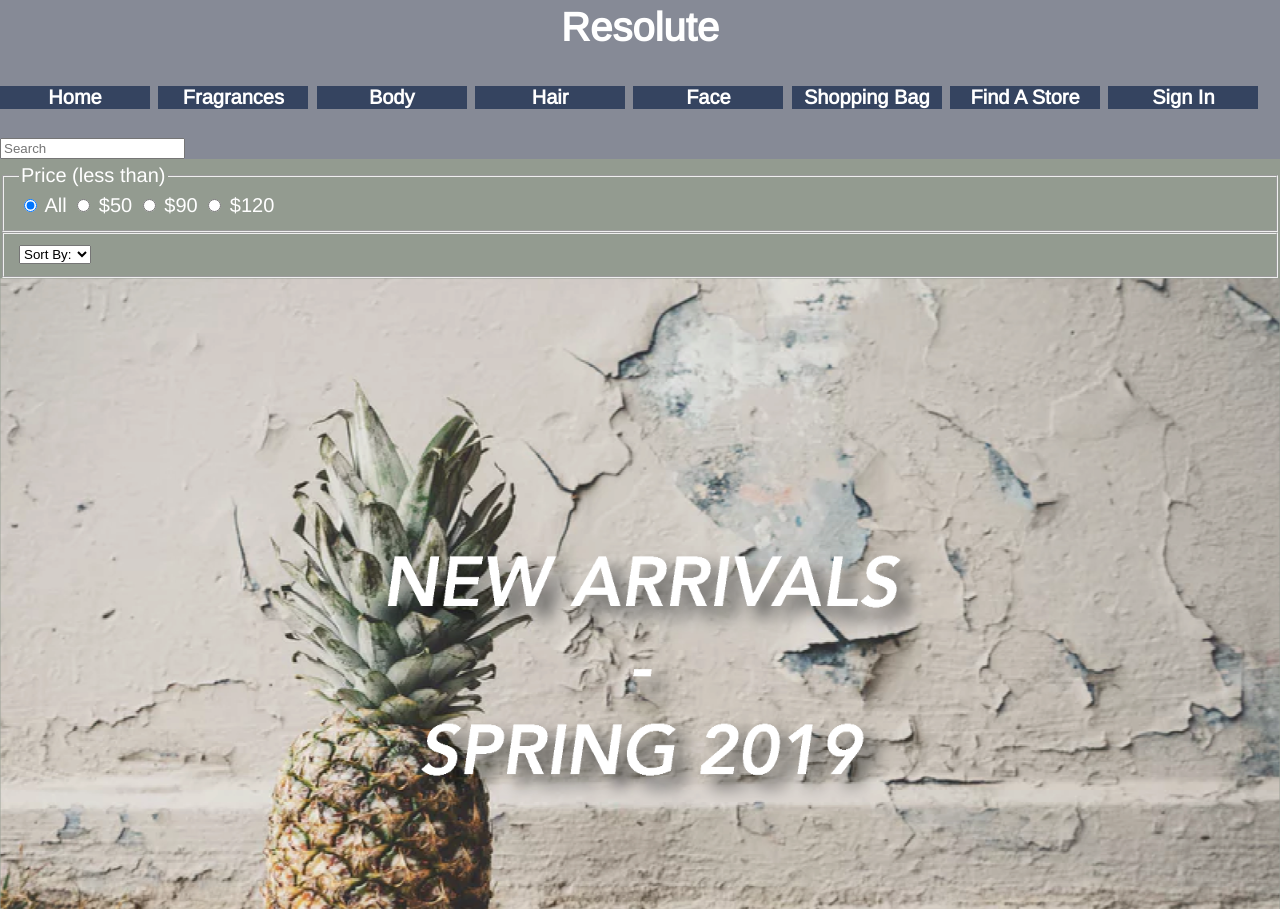
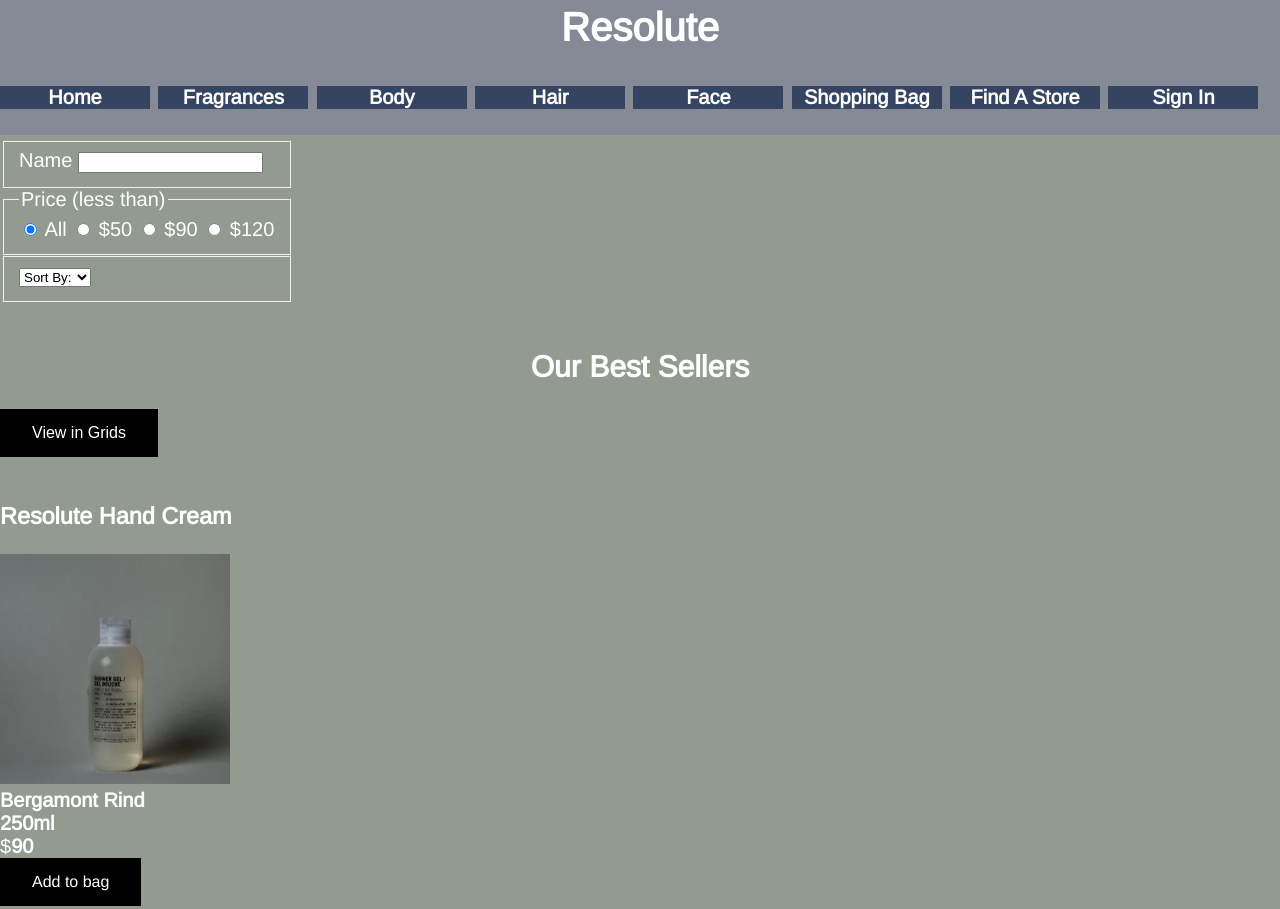
Before and after one commit to idd-bs19/webstoreNew, a plain HTML site: page index.html in a window 1280 px wide. Shown: the part 200-1109 px from the top of the page. Drawn offline with nearby package versions, Linux system fonts and the light colour scheme.

Commit message:
search bar is functioning

```diff
--- a/css/main.css
+++ b/css/main.css
@@ -1,3 +1,7 @@
+.form {
+  display: inline-block;
+  padding: none;
+}
 body{
   display:inline-block;
   font-size:1.25em;
--- a/index.html
+++ b/index.html
@@ -23,13 +23,14 @@
         <a class="active" href="#">Find A Store</a>
         <a class="active" href="#">Sign In</a>
       </h2>
-      <div class="searchbar">
-      <input id="srchbar" type="search" placeholder="Search">
     </div>
     </div>
-  </header>
-  <div>
+    <div class="form">
       <form>
+        <fieldset>
+          <label for="itemName">Name</label>
+          <input type="text" name="item" id="itemName">
+      </fieldset>
         <fieldset>
           <legend>Price (less than)</legend>
           <label><input type="radio" name="price" value="all" checked> All</label>
@@ -47,12 +48,9 @@
         </fieldset>
       </form>
     </div>
+  </header>
+
   <main class="bodycontent">
-    <div>
-      <a href="#">
-        <img class="companyImg" src="img/contextual-navigation.png" alt="New Arrivals" width="100%" height="90%">
-      </a>
-    </div>
     <br>
     <h2 class="description">Our Best Sellers</h2>
 
--- a/js/main.js
+++ b/js/main.js
@@ -156,19 +156,6 @@ return `<article class="item ${item.category}">
 }
 
 
-
-  // function getItemAsHtmlString(item) {
-  // return `<div>
-  //             <img src=${item.img} width="230px" height="230px">
-  //             <h3><strong>${item.name}</strong></h3>
-  //             <a><strong>${item.description}</strong></a>
-  //             <a><strong>${item.size}</strong></a>
-  //             <a>$<strong>${item.cost}</strong></a>
-  //             <a class="button" href="product.html">Add to bag</a>
-  //       </div>
-  //       <br>`
-  // }
-
   function changeGrids() {
     document.getElementById(`item`).classList.toggle(`grid-toggle`);
   }
@@ -188,6 +175,13 @@ return `<article class="item ${item.category}">
       const matchingCategories = item.filter(item => item.category == userSearch);
       renderItem(matchingCategories)
     }
+    function checkInput(event) {
+      const userSearch = event.target.value.toLowerCase();
+
+      const matchingNames = item.filter(item => item.name.toLowerCase().includes(userSearch));
+      renderItem(matchingNames);
+    }
 
     document.getElementById('layout').addEventListener('click', event => changeGrids() )
     document.getElementById('itemCategory').addEventListener('click',event => checkCategory(event))
+    document.getElementById('itemName').addEventListener('input', event => checkInput(event) )
```
Lines whose indentation alone changed are shown as unchanged.
